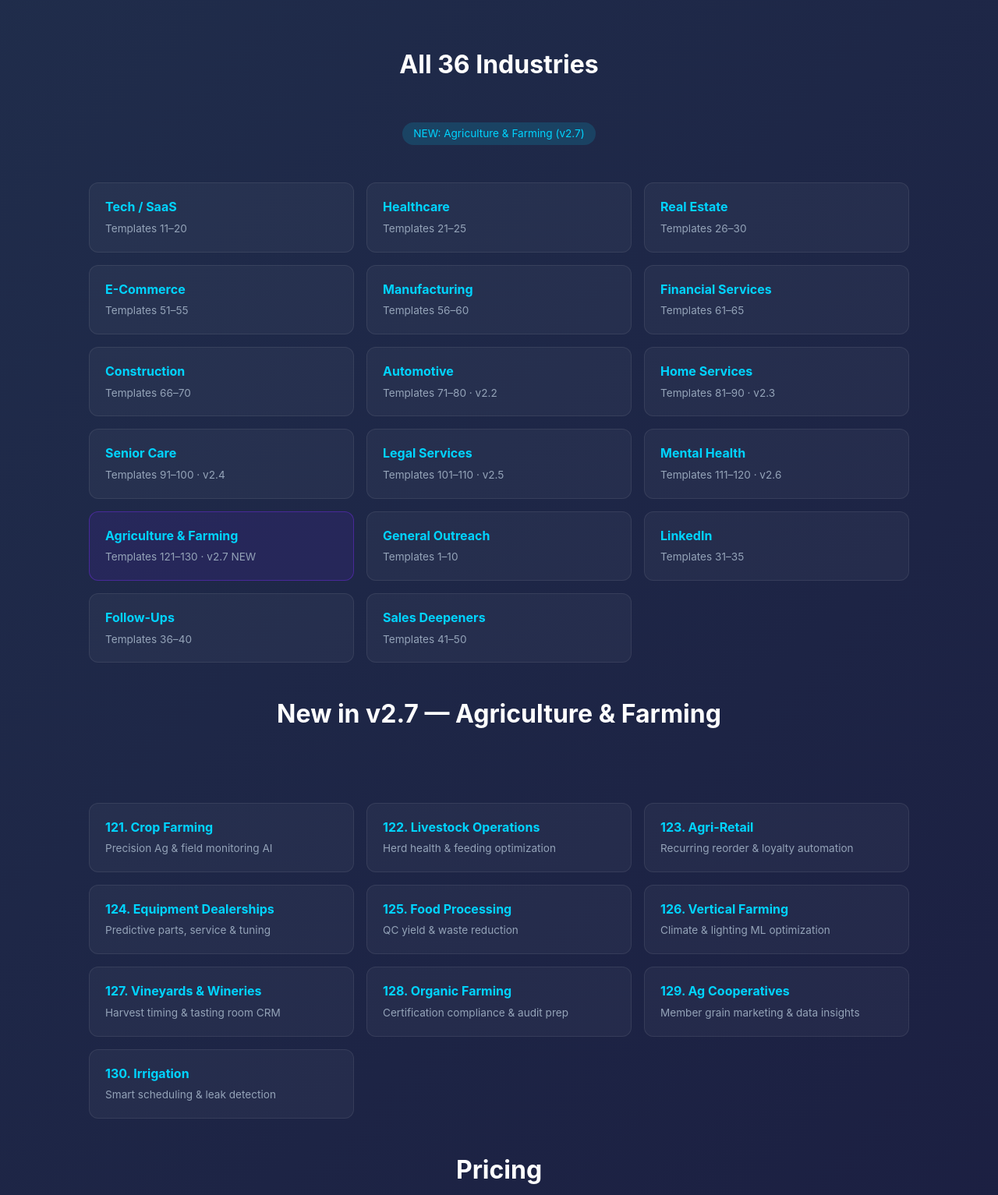
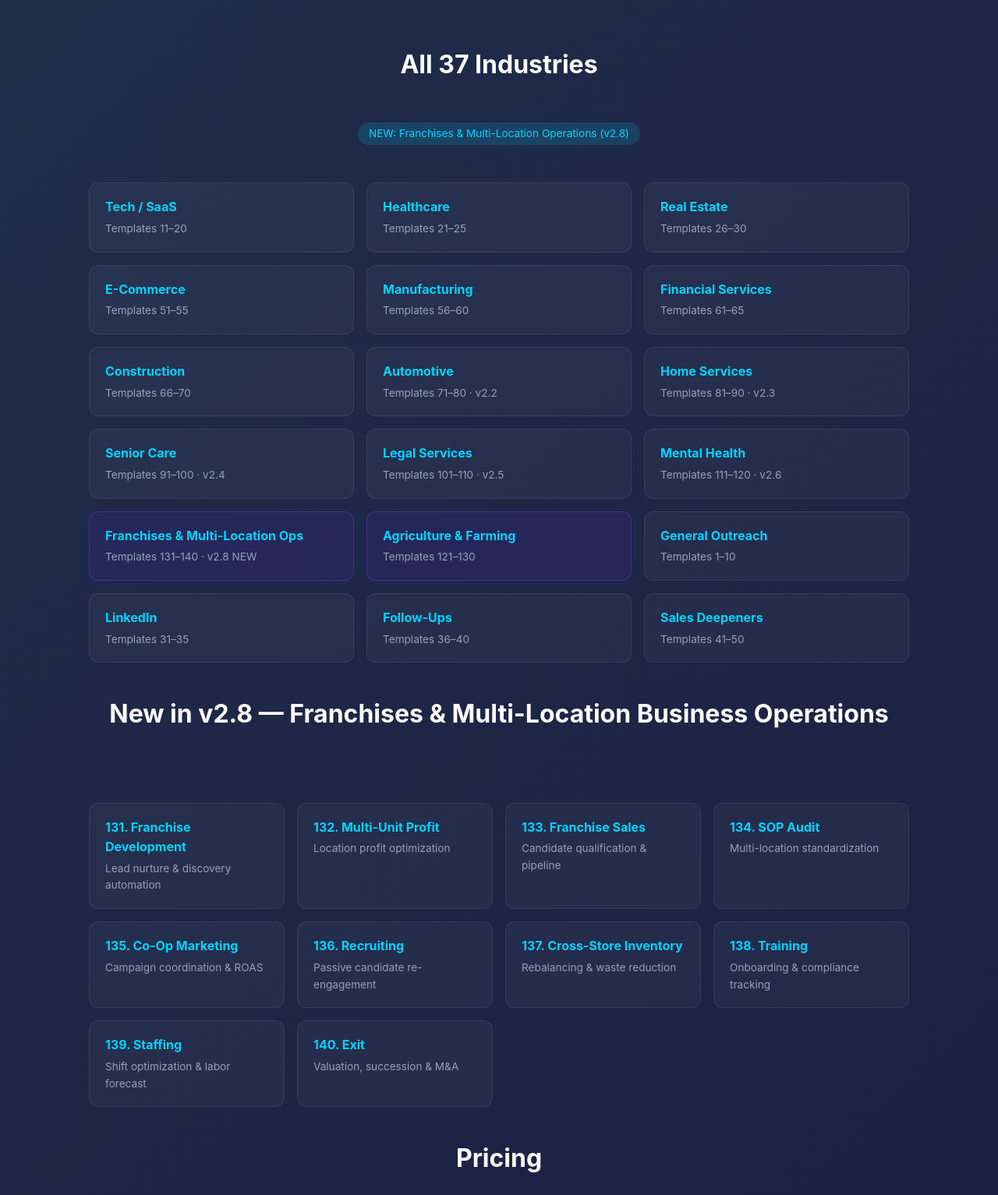
Before and after one commit to Tennie321/cold-email-swipe-file-pro, a plain HTML site: page index.html in a window 1280 px wide. Shown: the part 647-2180 px from the top of the page at 78% size. Drawn offline with Linux system fonts and the light colour scheme.

Commit message:
v2.8: Added 10 Franchises & Multi-Location Business Operations templates (140 total, 37 industries)

```diff
--- a/index.html
+++ b/index.html
@@ -3,7 +3,7 @@
 <head>
     <meta charset="UTF-8">
     <meta name="viewport" content="width=device-width, initial-scale=1.0">
-    <title>Cold Email Swipe File PRO — 110 Templates Across 34 Industries</title>
+    <title>Cold Email Swipe File PRO — 140 Templates Across 37 Industries</title>
     <style>
         * { margin: 0; padding: 0; box-sizing: border-box; }
         @keyframes gradient {
@@ -199,9 +199,9 @@
 <body>
     <div class="container">
         <section class="hero">
-            <div class="price-badge"><strong>v2.7</strong> — Just updated · <strong>130</strong> templates · <strong>36</strong> industries</div>
+            <div class="price-badge"><strong>v2.8</strong> — Just updated · <strong>140</strong> templates · <strong>37</strong> industries</div>
             <h1>Cold Email Swipe File PRO</h1>
-            <p class="subtitle">130 battle-tested cold email templates for AI automation agencies. Copy, personalize, send. No fluff — just templates that convert.</p>
+            <p class="subtitle">140 battle-tested cold email templates for AI automation agencies. Copy, personalize, send. No fluff — just templates that convert.</p>
             <a href="https://github.com/Tennie321/cold-email-swipe-file-pro/raw/main/cold-email-swipe-file.md" class="cta-btn">Download Free Preview →</a>
         </section>
 
@@ -213,8 +213,8 @@
         </section>
 
         <section>
-            <h2 class="section-title">All 36 Industries</h2>
-            <div class="version-badge" style="display:block; text-align:center; width:fit-content; margin:0 auto 8px;">NEW: Agriculture & Farming (v2.7)</div>
+            <h2 class="section-title">All 37 Industries</h2>
+            <div class="version-badge" style="display:block; text-align:center; width:fit-content; margin:0 auto 8px;">NEW: Franchises & Multi-Location Operations (v2.8)</div>
             <div class="industry-grid">
                 <div class="industry-card"><h4>Tech / SaaS</h4><p>Templates 11–20</p></div>
                 <div class="industry-card"><h4>Healthcare</h4><p>Templates 21–25</p></div>
@@ -228,7 +228,8 @@
                 <div class="industry-card"><h4>Senior Care</h4><p>Templates 91–100 · v2.4</p></div>
                 <div class="industry-card"><h4>Legal Services</h4><p>Templates 101–110 · v2.5</p></div>
                 <div class="industry-card"><h4>Mental Health</h4><p>Templates 111–120 · v2.6</p></div>
-                <div class="industry-card highlight"><h4>Agriculture & Farming</h4><p>Templates 121–130 · v2.7 NEW</p></div>
+                <div class="industry-card highlight"><h4>Franchises & Multi-Location Ops</h4><p>Templates 131–140 · v2.8 NEW</p></div>
+                <div class="industry-card highlight"><h4>Agriculture & Farming</h4><p>Templates 121–130</p></div>
                 <div class="industry-card"><h4>General Outreach</h4><p>Templates 1–10</p></div>
                 <div class="industry-card"><h4>LinkedIn</h4><p>Templates 31–35</p></div>
                 <div class="industry-card"><h4>Follow-Ups</h4><p>Templates 36–40</p></div>
@@ -237,19 +238,19 @@
         </section>
 
         <section>
-            <h2 class="section-title">New in v2.7 — Agriculture & Farming</h2>
-            <div class="industry-grid">
-                <div class="industry-card"><h4>121. Crop Farming</h4><p>Precision Ag & field monitoring AI</p></div>
-                <div class="industry-card"><h4>122. Livestock Operations</h4><p>Herd health & feeding optimization</p></div>
-                <div class="industry-card"><h4>123. Agri-Retail</h4><p>Recurring reorder & loyalty automation</p></div>
-                <div class="industry-card"><h4>124. Equipment Dealerships</h4><p>Predictive parts, service & tuning</p></div>
-                <div class="industry-card"><h4>125. Food Processing</h4><p>QC yield & waste reduction</p></div>
-                <div class="industry-card"><h4>126. Vertical Farming</h4><p>Climate & lighting ML optimization</p></div>
-                <div class="industry-card"><h4>127. Vineyards & Wineries</h4><p>Harvest timing & tasting room CRM</p></div>
-                <div class="industry-card"><h4>128. Organic Farming</h4><p>Certification compliance & audit prep</p></div>
-                <div class="industry-card"><h4>129. Ag Cooperatives</h4><p>Member grain marketing & data insights</p></div>
-                <div class="industry-card"><h4>130. Irrigation</h4><p>Smart scheduling & leak detection</p></div>
-            </div>
+            <h2 class="section-title">New in v2.8 — Franchises & Multi-Location Business Operations</h2>
+                        <div class="industry-grid" style="grid-template-columns: repeat(auto-fill, minmax(200px, 1fr));">
+                            <div class="industry-card"><h4>131. Franchise Development</h4><p>Lead nurture & discovery automation</p></div>
+                            <div class="industry-card"><h4>132. Multi-Unit Profit</h4><p>Location profit optimization</p></div>
+                            <div class="industry-card"><h4>133. Franchise Sales</h4><p>Candidate qualification & pipeline</p></div>
+                            <div class="industry-card"><h4>134. SOP Audit</h4><p>Multi-location standardization</p></div>
+                            <div class="industry-card"><h4>135. Co-Op Marketing</h4><p>Campaign coordination & ROAS</p></div>
+                            <div class="industry-card"><h4>136. Recruiting</h4><p>Passive candidate re-engagement</p></div>
+                            <div class="industry-card"><h4>137. Cross-Store Inventory</h4><p>Rebalancing & waste reduction</p></div>
+                            <div class="industry-card"><h4>138. Training</h4><p>Onboarding & compliance tracking</p></div>
+                            <div class="industry-card"><h4>139. Staffing</h4><p>Shift optimization & labor forecast</p></div>
+                            <div class="industry-card"><h4>140. Exit</h4><p>Valuation, succession & M&A</p></div>
+                        </div>
         </section>
 
         <section>
@@ -259,7 +260,7 @@
                     <h3>Cold Email Swipe File PRO</h3>
                     <div class="price">$19</div>
                     <ul>
-                        <li>130 templates across 36 industries</li>
+                        <li>140 templates across 37 industries</li>
                         <li>Instant download (Markdown file)</li>
                         <li>Lifetime updates</li>
                         <li>How-to-use guide included</li>
@@ -291,11 +292,11 @@
             </div>
             <div class="faq-item">
                 <h4>What industries are covered?</h4>
-                <p>36 industries including SaaS, Healthcare, Real Estate, E-Commerce, Manufacturing, Financial Services, Construction, Automotive, Home Services, Senior Care, Legal Services, Mental Health, and Agriculture & Farming — plus general outreach, LinkedIn, follow-ups, and sales deepeners.</p>
+                <p>37 industries including SaaS, Healthcare, Real Estate, E-Commerce, Manufacturing, Financial Services, Construction, Automotive, Home Services, Senior Care, Legal Services, Mental Health, Agriculture & Farming, and Franchises & Multi-Location Operations — plus general outreach, LinkedIn, follow-ups, and sales deepeners.</p>
             </div>
             <div class="faq-item">
-                <h4>What's new in v2.7?</h4>
-                <p>10 Agriculture & Farming templates covering Crop Farming precision ag, Livestock Operations herd health, Agri-Retail reorder automation, Farm Equipment predictive maintenance, Food Processing QC & yield, Vertical Farming climate optimization, Vineyards harvest timing, Organic Farming compliance, Ag Co-op grain marketing, and Irrigation District water management. Now 130 templates across 36 industries.</p>
+                <h4>What's new in v2.8?</h4>
+                <p>10 Franchises & Multi-Location Business Operations templates covering Franchise Development lead nurturing, Multi-Unit Franchisee profit optimization, Franchise Sales candidate qualification, Multi-Location SOP compliance audit, Co-Op Marketing ROAS optimization, Franchisee Recruitment passive re-engagement, Multi-Location Inventory cross-store rebalancing, Franchise Training onboarding tracking, Multi-Location Staffing labor forecasting, and Franchise Exit valuation/M&A preparation. Now 140 templates across 37 industries.</p>
             </div>
             <div class="faq-item">
                 <h4>Can I resell these templates to my clients?</h4>
@@ -317,7 +318,7 @@
         </section>
 
         <footer>
-            <p>Product Factory · <a href="https://tennie321.github.io/ai-revenue-toolkit/">AI Revenue Toolkit</a> · Updated July 11, 2026 (v2.7)</p>
+            <p>Product Factory · <a href="https://tennie321.github.io/ai-revenue-toolkit/">AI Revenue Toolkit</a> · Updated July 11, 2026 (v2.8)</p>
         </footer>
     </div>
 </body>
```
Also changed, not shown: product.json (+8 -7 lines), 1 other file.
